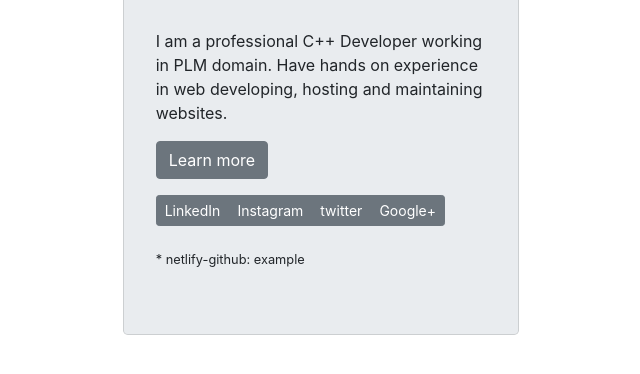
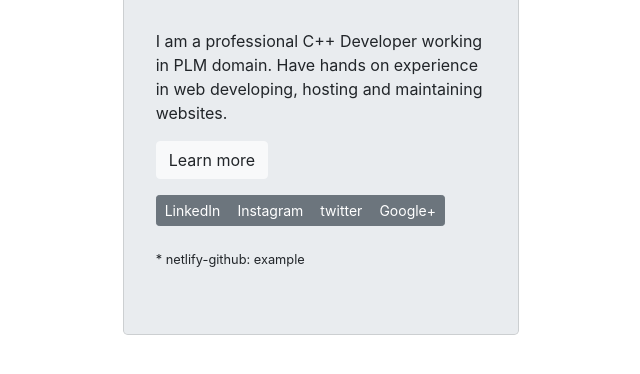
Before and after one commit to gopityro/gopityro, a plain HTML site: page index.html in a window 1280 px wide. Shown: the part 356-730 px from the top of the page, without its empty margins (319-959 px from the left). Drawn offline with nearby package versions, Linux system fonts and the light colour scheme.

Commit message:
Update index.html

```diff
--- a/index.html
+++ b/index.html
@@ -32,7 +32,7 @@
 					I am a professional C++ Developer working in PLM domain. Have hands on experience in web developing, hosting and maintaining websites.
 				</p>
 				<p>
-					<a class="btn btn-secondary btn-large" href="http://www.gopityro.com">Learn more</a>
+					<a class="btn btn-light btn-large" href="http://www.gopityro.com">Learn more</a>
 				</p>
 				<div class="btn-group btn-group-sm" role="group">
 
```
